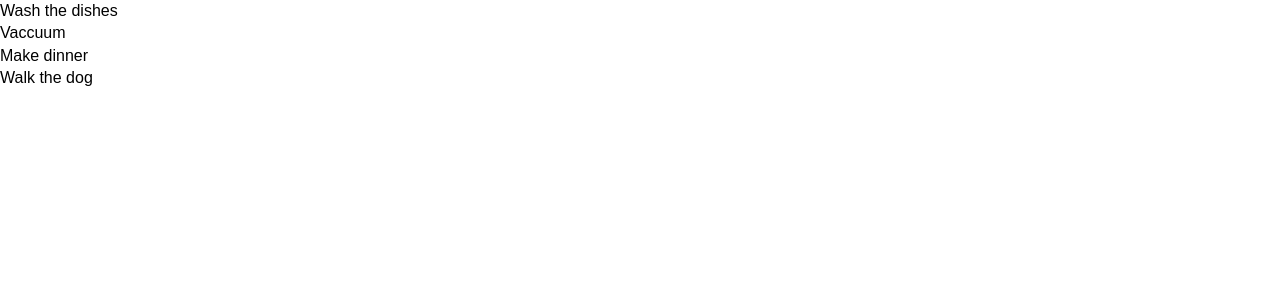
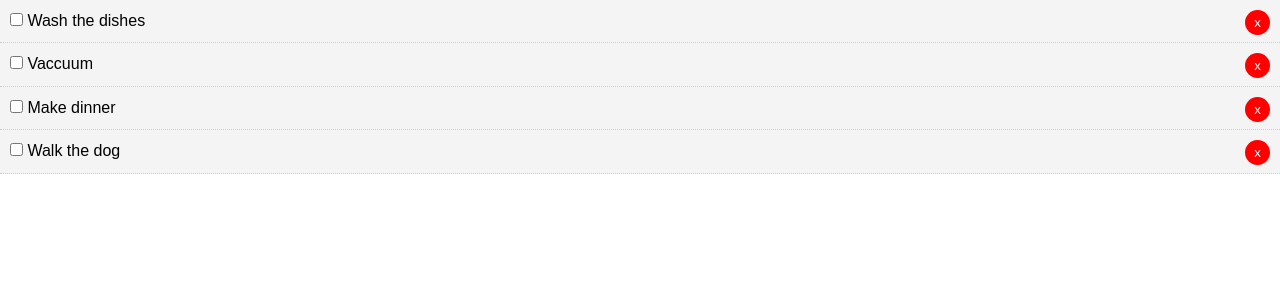
Before and after one commit to AMKRobinson/React-Todo-List, a React (Create React App) app: page / in a window 1280 px wide. Shown: the top 300 px of the page. Built offline with nearby package versions, Linux system fonts and the light colour scheme.

Commit message:
added todo mark as done and todo delete functionality

```diff
--- a/src/App.js
+++ b/src/App.js
@@ -27,10 +27,29 @@
       },
     ]
   }
+
+// Toggle Complete
+
+    markComplete = (id) => {
+      this.setState({ todos: this.state.todos.map(todo => {
+        if(todo.id === id) {
+          todo.completed = !todo.completed
+        }
+        return todo;
+      }) })
+    }
+
+// Delete Todo
+
+delTodo = (id) => {
+  this.setState({ todos: [...this.state.todos.filter(todo => todo.id !== id)] });
+}
+
   render () {
     return (
       <div className="App">
-        <Todos todos={this.state.todos}/>
+        <Todos todos={this.state.todos} markComplete={this.markComplete}
+        delTodo={this.delTodo} />
       </div>
     );
   }
--- a/src/components/TodoItem.js
+++ b/src/components/TodoItem.js
@@ -2,13 +2,42 @@
 import PropTypes from 'prop-types';
 
 export class TodoItem extends Component {
+    getStyle = () => {
+        return {
+            background: '#f4f4f4f4',
+            padding: '10px',
+            borderBottom: '1px #ccc dotted',
+            textDecoration: this.props.todo.completed ?
+            'line-through' : 'none'
+        }
+    }
+
     render() {
+        const { id, title } = this.props.todo;
         return (
-            <div>
-                <p>{this.props.todo.title}</p>
+            <div style={this.getStyle()} >
+                <p>
+                    <input type='checkbox' onChange={this.props.markComplete.bind(this, id)} /> {' '}
+                    { title }
+                    <button onClick={this.props.delTodo.bind(this, id)} style={btnStyle}>x</button>
+                </p>
             </div>
         )
     }
 }
 
+TodoItem.propTypes = {
+    todo: PropTypes.object.isRequired
+}
+
+const btnStyle = {
+    background: '#ff0000',
+    color: '#fff',
+    border: 'none',
+    padding: '5px 9px',
+    borderRadius: '50%',
+    cursor: 'pointer',
+    float: 'right'
+}
+
 export default TodoItem
--- a/src/components/Todos.js
+++ b/src/components/Todos.js
@@ -5,7 +5,7 @@
 class Todos extends Component {
     render() {
         return this.props.todos.map((todo) => (
-            <TodoItem key={todo.id} todo={todo} />
+            <TodoItem key={todo.id} todo={todo} markComplete={this.props.markComplete} delTodo={this.props.delTodo} />
         ));
     }
 }
```
